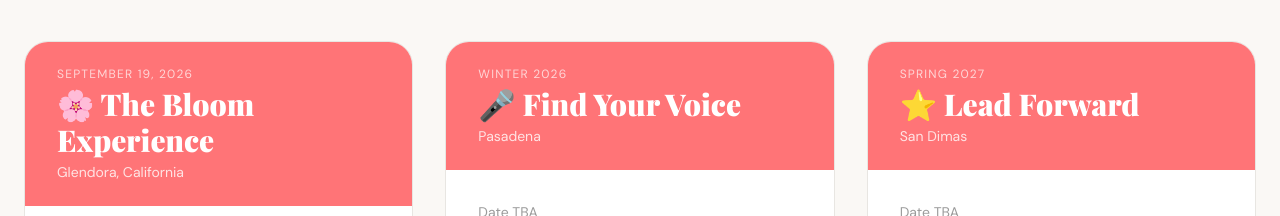
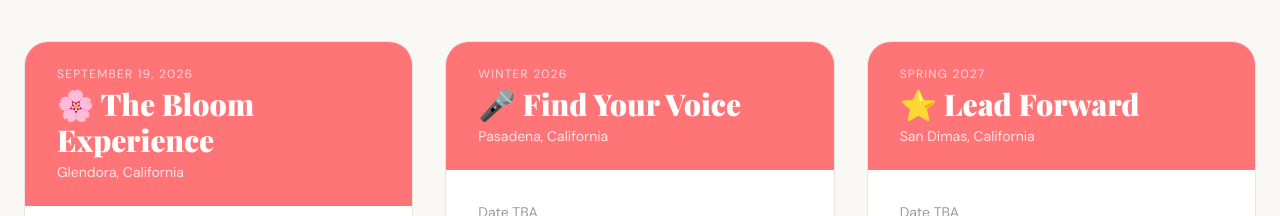
Before and after one commit to flourishprosper/herizonsociety-website, a Next.js app: page /events in a window 1280 px wide. Shown: the part 1040-1256 px from the top of the page. Built offline with nearby package versions, Linux system fonts and the light colour scheme; a web font is replaced by a local one.

Commit message:
events: add California to Pasadena and San Dimas cards

```diff
--- a/src/app/events/page.tsx
+++ b/src/app/events/page.tsx
@@ -22,7 +22,7 @@ const upcomingEvents = [
   {
     id: "pasadena-winter-2026",
     city: "🎤 Find Your Voice",
-    state: "Pasadena",
+    state: "Pasadena, California",
     date: "Winter 2026",
     fullDate: "Date TBA",
     venue: "Venue to be announced",
@@ -33,7 +33,7 @@ const upcomingEvents = [
   {
     id: "san-dimas-spring-2027",
     city: "⭐ Lead Forward",
-    state: "San Dimas",
+    state: "San Dimas, California",
     date: "Spring 2027",
     fullDate: "Date TBA",
     venue: "Venue to be announced",
```
